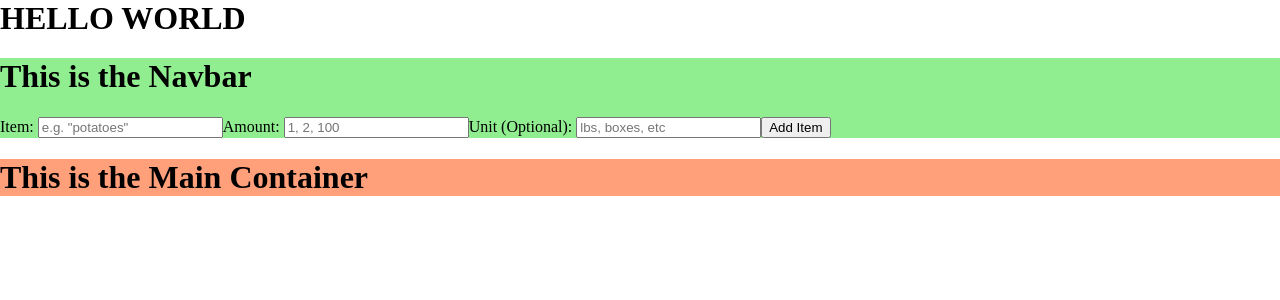
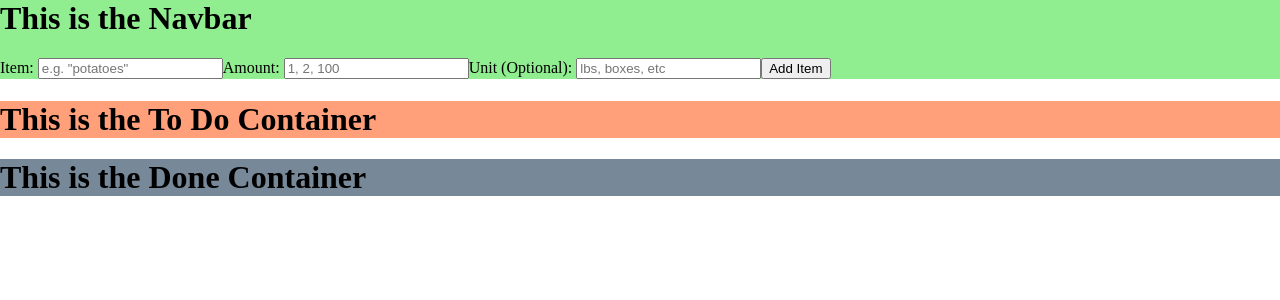
Before and after one commit to JIMvsTHEWORLD/GroceryAppV2, a React app: page / in a window 1280 px wide. Shown: the top 300 px of the page. Built offline with nearby package versions, Linux system fonts and the light colour scheme; no server answers.

Commit message:
created main, todo, and done containers, and getItems function.

```diff
--- a/client/App.jsx
+++ b/client/App.jsx
@@ -1,4 +1,4 @@
-import React from "react";
+import React, {useState, useEffect} from "react";
 import ReactDOM from "react-dom";
 import Navbar from "./Components/Navbar.jsx";
 import MainContainer from "./Components/MainContainer.jsx"
@@ -11,7 +11,6 @@ class App extends React.Component {
     render(){
         return (
             <div>
-                <h1>HELLO WORLD</h1>
                 <Navbar />
                 <MainContainer />
             </div>
--- /dev/null
+++ b/client/Components/DoneContainer.jsx
@@ -0,0 +1,12 @@
+import React from 'react';
+
+function DoneContainer(props){
+    console.log("props.doneList: ", props.doneList)
+    return (
+        <div className="DoneContainer">
+            <h1>This is the Done Container</h1>
+        </div>
+    )
+}
+
+export default DoneContainer;
--- a/client/Components/ListItem.jsx
+++ b/client/Components/ListItem.jsx
@@ -1,9 +1,12 @@
-import React from 'react';
+import React, { useEffect, useState } from "react";
 
-function ListItem(){
+function ListItem(props){
+    const [done, setDone] = useState(false);
+    console.log("props: ", props)
     return (
         <div className="ListItem">
-
+            <p>{props.amount}{props.unit} {props.item}</p>
+            <button className="done-btn" onClick={console.log("hello")}>Done</button>
         </div>
     )
 }
--- a/client/Components/MainContainer.jsx
+++ b/client/Components/MainContainer.jsx
@@ -1,10 +1,47 @@
-import React from 'react';
+import React, {useEffect, useState} from 'react';
+import ToDoContainer from './ToDoContainer.jsx';
+import DoneContainer from './DoneContainer.jsx';
+import ListItem from './ListItem.jsx';
 
 function MainContainer(){
+    const [toDoItems, setToDoItems] = useState([]);
+    useEffect(() => {
+        fetch("list/getItems")
+        .then((data) => data.json())
+        .then((res) => {
+            console.log("here's the response from getItems: ", res)
+            setToDoItems([...toDoItems, ...res])
+        })
+    }, []);
+
+    console.log("toDoItems: ", toDoItems)
+    const toDoList = [];
+    const doneList = [];
+
+    for (let i = 0; i < toDoItems.length; i++){
+        if (toDoItems[i].done === true){
+            doneList.push(<ListItem
+                key={i}
+                done={true}
+                item={toDoItems[i].item}
+                amount={toDoItems[i].amount}
+                unit={toDoItems[i].unit}
+            />)
+        } else {
+            toDoList.push(<ListItem
+                key={i}
+                done={false}
+                item={toDoItems[i].item}
+                amount={toDoItems[i].amount}
+                unit={toDoItems[i].unit}
+            />)
+        }
+    }
 
     return (
         <div className="MainContainer">
-            <h1>This is the Main Container</h1>
+            <ToDoContainer toDoList={toDoList}/>
+            <DoneContainer doneList={doneList}/>
         </div>
     )
 }
--- /dev/null
+++ b/client/Components/ToDoContainer.jsx
@@ -0,0 +1,39 @@
+import React, { useEffect, useState } from "react";
+import ListItem from "./ListItem.jsx"
+import "../styles/styles.scss"
+
+function ToDoContainer(props){
+    // const [toDoItems, setToDoItems] = useState([]);
+    // useEffect(() => {
+    //     fetch("list/getItems")
+    //     .then((data) => data.json())
+    //     // .then((res) => {
+    //     //     console.log("here's the response from getItems: ", res)
+    //     //     setToDoItems([...toDoItems, ...res])
+    //     // })
+    // }, []);
+    // console.log("toDoItems: ", toDoItems)
+    // const toDoList = [];
+    // const doneList = [];
+    // if (toDoItems.length){
+    //     for (let i = 0; i < toDoItems.length; i++){
+    //         toDoList.push(<ListItem
+            // key={i}
+            // done={false}
+            // // item={toDoItems[i]}
+            // item={toDoItems[i].item}
+            // amount={toDoItems[i].amount}
+            // unit={toDoItems[i].unit}
+    //         />)
+    //     }
+    // }
+    console.log("props.toDoList: ", props.toDoList)
+    return (
+        <div className="ToDoContainer">
+            <h1>This is the To Do Container</h1>
+            {/* {toDoList} */}
+        </div>
+    )
+}
+
+export default ToDoContainer;
--- a/client/styles/styles.scss
+++ b/client/styles/styles.scss
@@ -6,10 +6,16 @@ body {
     background: lightgreen;
 }
 
-.MainContainer {
+.ToDoContainer {
     background: lightsalmon;
+}
+
+.DoneContainer {
+    background: lightslategray;
 }
 
 .ListItem {
     background: lightsteelblue;
+    border: solid;
+    border-color: black;
 }
```
Also changed, not shown: 3 other files (tests, documents, lock files or other folders).
